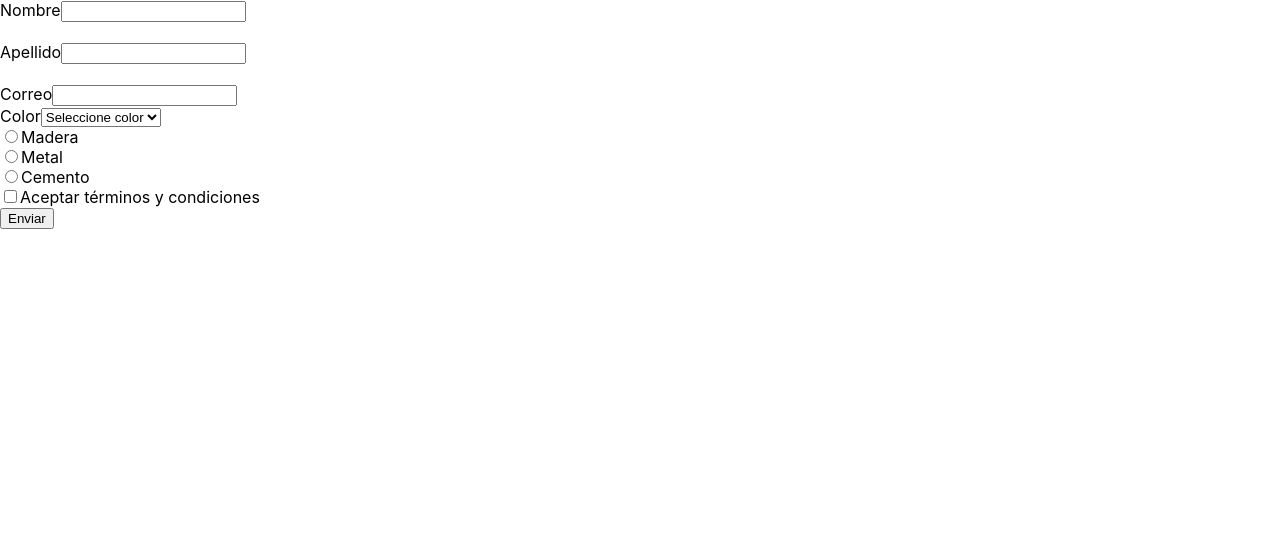
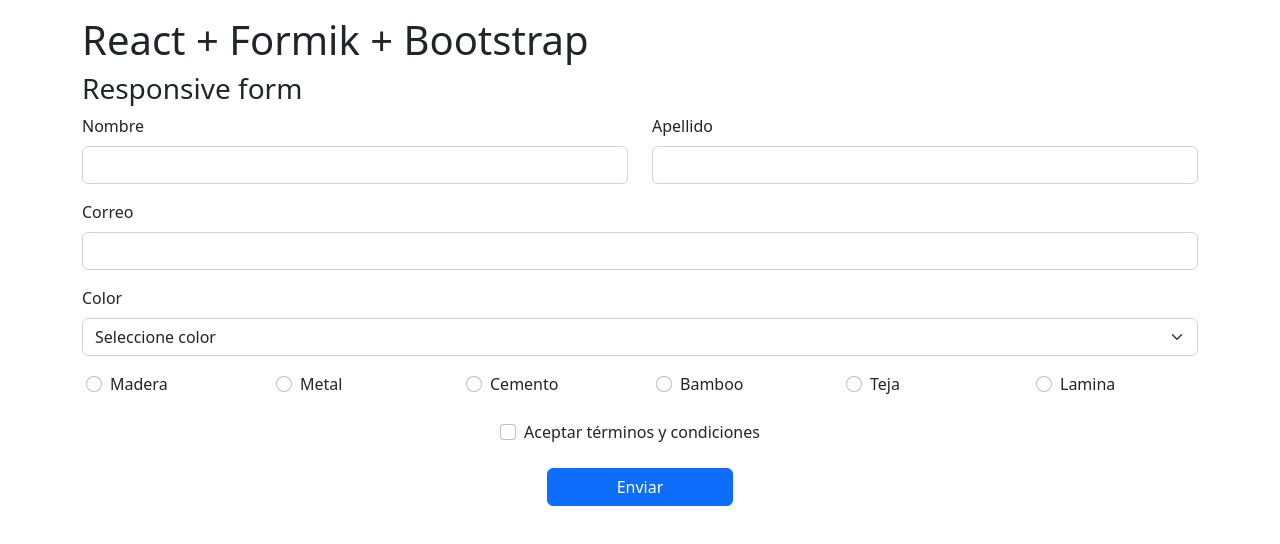
Before and after one commit to franjmr0416/cursoReact-formik, a React (Create React App) app: page / in a window 1280 px wide. Shown: the top 544 px of the page. Built offline with nearby package versions, Linux system fonts and the light colour scheme.

Commit message:
added bootstrap

```diff
--- a/package.json
+++ b/package.json
@@ -6,6 +6,7 @@
     "@testing-library/jest-dom": "^5.16.5",
     "@testing-library/react": "^13.4.0",
     "@testing-library/user-event": "^13.5.0",
+    "bootstrap": "^5.2.1",
     "formik": "^2.2.9",
     "react": "^18.2.0",
     "react-dom": "^18.2.0",
--- a/src/App.js
+++ b/src/App.js
@@ -1,4 +1,4 @@
-import { Formik, Form, Field, ErrorMessage } from "formik";
+import { Formik, Form, ErrorMessage } from "formik";
 import Checkbox from "./components/Checkbox";
 import TextInput from "./components/TextInput";
 import Select from "./components/Select";
@@ -8,12 +8,12 @@
   const errors = {};
 
   if (!values.name) {
-    errors.name = "Requerido nombre";
+    errors.name = "Nombre requerido";
   } else if (values.name.length < 5) {
     errors.name = "El nombre es muy corto";
   }
   if (!values.lastname) {
-    errors.lastname = "Requerido apellido";
+    errors.lastname = "Apellido Requerido";
   } else if (values.lastname.length < 5) {
     errors.lastname = "El apellido es muy corto";
   }
@@ -26,6 +26,7 @@
 
 const App = () => {
   return (
+    <div className="container mt-3">
       <Formik
         initialValues={{
           name: "",
@@ -39,10 +40,12 @@
       >
         {
           <Form>
+            <h1>React + Formik + Bootstrap</h1>
+            <h3>Responsive form</h3>
+            <div className="row">
               <TextInput name="name" label="Nombre" />
-          <br />
               <TextInput name="lastname" label="Apellido" />
-          <br />
+            </div>
             <TextInput name="email" label="Correo" type="email" />
             <Select name="color" label="Color">
               <option value="">Seleccione color</option>
@@ -50,15 +53,27 @@
               <option value="azul">Azul</option>
               <option value="amarillo">Amarillo</option>
             </Select>
+            <div className="row">
               <Radio name="radio" value="madera" label="Madera" />
               <Radio name="radio" value="metal" label="Metal" />
               <Radio name="radio" value="cemento" label="Cemento" />
+              <Radio name="radio" value="bamboo" label="Bamboo" />
+              <Radio name="radio" value="teja" label="Teja" />
+              <Radio name="radio" value="lamina" label="Lamina" />
+            </div>
             <ErrorMessage name="radio" />
+            <div className="row justify-content-center my-2">
               <Checkbox name="accept">Aceptar términos y condiciones</Checkbox>
-          <button type="submit">Enviar</button>
+            </div>
+            <div class="d-grid col-xs-8 col-sm-4 col-md-2 mx-auto">
+              <button type="submit" className="btn btn-primary">
+                Enviar
+              </button>
+            </div>
           </Form>
         }
       </Formik>
+    </div>
   );
 };
 
--- a/src/components/Checkbox.js
+++ b/src/components/Checkbox.js
@@ -5,11 +5,14 @@
 
   //console.log(field);
   return (
-    <div>
-      <label>
-        <input type="checkbox" {...field} {...props} />
-        {children}
-      </label>
+    <div className="col-10 d-flex justify-content-center mb-3 form-check text-center">
+      <input
+        className="form-check-input"
+        type="checkbox"
+        {...field}
+        {...props}
+      />
+      <label className="form-check-label px-2">{children}</label>
       {meta.touched && meta.error ? <div>{meta.error}</div> : null}
     </div>
   );
--- a/src/components/Radio.js
+++ b/src/components/Radio.js
@@ -3,11 +3,9 @@
 const Radio = ({ label, ...props }) => {
   const [field] = useField({ ...props, type: "radio" });
   return (
-    <div>
-      <label>
-        <input type="radio" {...field} {...props} />
-        {label}
-      </label>
+    <div className="mb-3 form-check col mx-3">
+      <input className="form-check-input" type="radio" {...field} {...props} />
+      <label className="form-check-label">{label}</label>
     </div>
   );
 };
--- a/src/components/Select.js
+++ b/src/components/Select.js
@@ -4,9 +4,9 @@
   const [field, meta] = useField(props);
 
   return (
-    <div>
-      <label>{label}</label>
-      <select {...field} {...props} />
+    <div className="mb-3">
+      <label className="form-label">{label}</label>
+      <select className="form-select" {...field} {...props} />
       {meta.touched && meta.error ? <div>{meta.error}</div> : null}
     </div>
   );
--- a/src/components/TextInput.js
+++ b/src/components/TextInput.js
@@ -5,11 +5,11 @@
 
   console.log({ field, meta });
   return (
-    <div className="estilosControl">
-      <label className="estilosLabel">{label}</label>
-      <input className="estilosInput" {...field} {...props} />
+    <div className="mb-3 col-sm">
+      <label className="form-label">{label}</label>
+      <input className="form-control" {...field} {...props} />
       {meta.touched && meta.error ? (
-        <div className="estilosError">{meta.error}</div>
+        <div className="text-danger">{meta.error}</div>
       ) : null}
     </div>
   );
```
Also changed, not shown: src/index.js (+7 -6 lines), 1 other file (tests, documents, lock files or other folders). Lines whose indentation alone changed are shown as unchanged.
